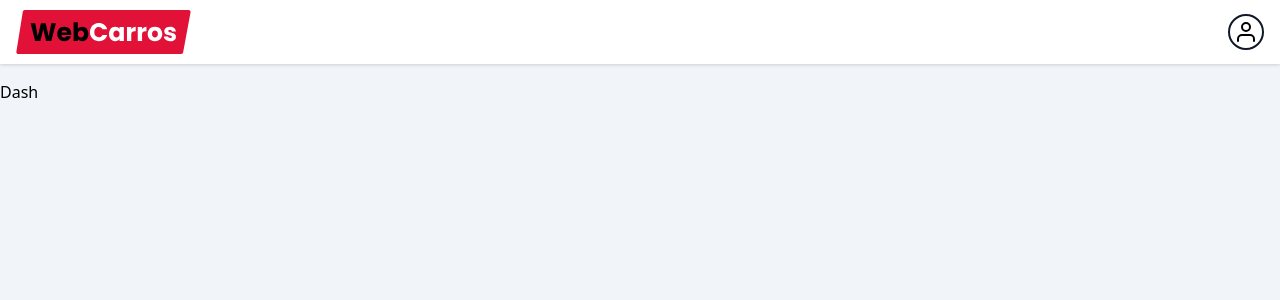
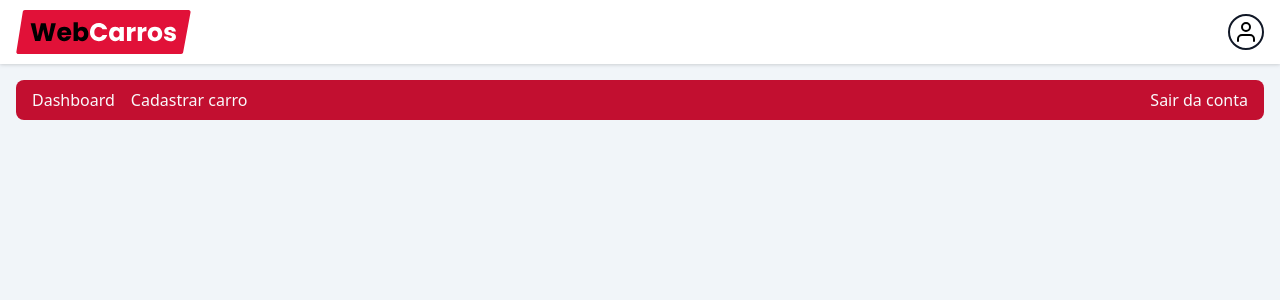
Before and after one commit to GeovanaSLima/webCars, a React (Vite) app: page /dashboard in a window 1280 px wide. Shown: the top 300 px of the page. Built offline with nearby package versions, Linux system fonts and the light colour scheme; no server answers; sample sign-in values are in the browser's storage.

Commit message:
creating dashboard header

```diff
--- /dev/null
+++ b/src/components/dashHeader/index.tsx
@@ -0,0 +1,20 @@
+import { signOut } from "firebase/auth";
+import { Link } from "react-router-dom";
+import { auth } from "../../services/firebaseConnection";
+
+
+export function DashHeader() {
+
+  async function handleLogout() {
+    await signOut(auth);
+  }
+
+  return(
+    <div className="w-full flex items-center h-10 bg-primary-600 rounded-lg text-gray-50 font-medium gap-4 px-4 mb-4">
+      <Link to="/dashboard">Dashboard</Link>
+      <Link to="/dashboard/new">Cadastrar carro</Link>
+
+      <button className="ml-auto" onClick={handleLogout}>Sair da conta</button>
+    </div>
+  )
+}
--- a/src/page/dashboard/index.tsx
+++ b/src/page/dashboard/index.tsx
@@ -1,8 +1,10 @@
+import { Container } from "../../components/container";
+import { DashHeader } from "../../components/dashHeader";
 
 export default function Dashboard() {
   return (
-    <main>
-      <h1>Dash</h1>
-    </main>
+    <Container>
+      <DashHeader />
+    </Container>
   )
 }
```
